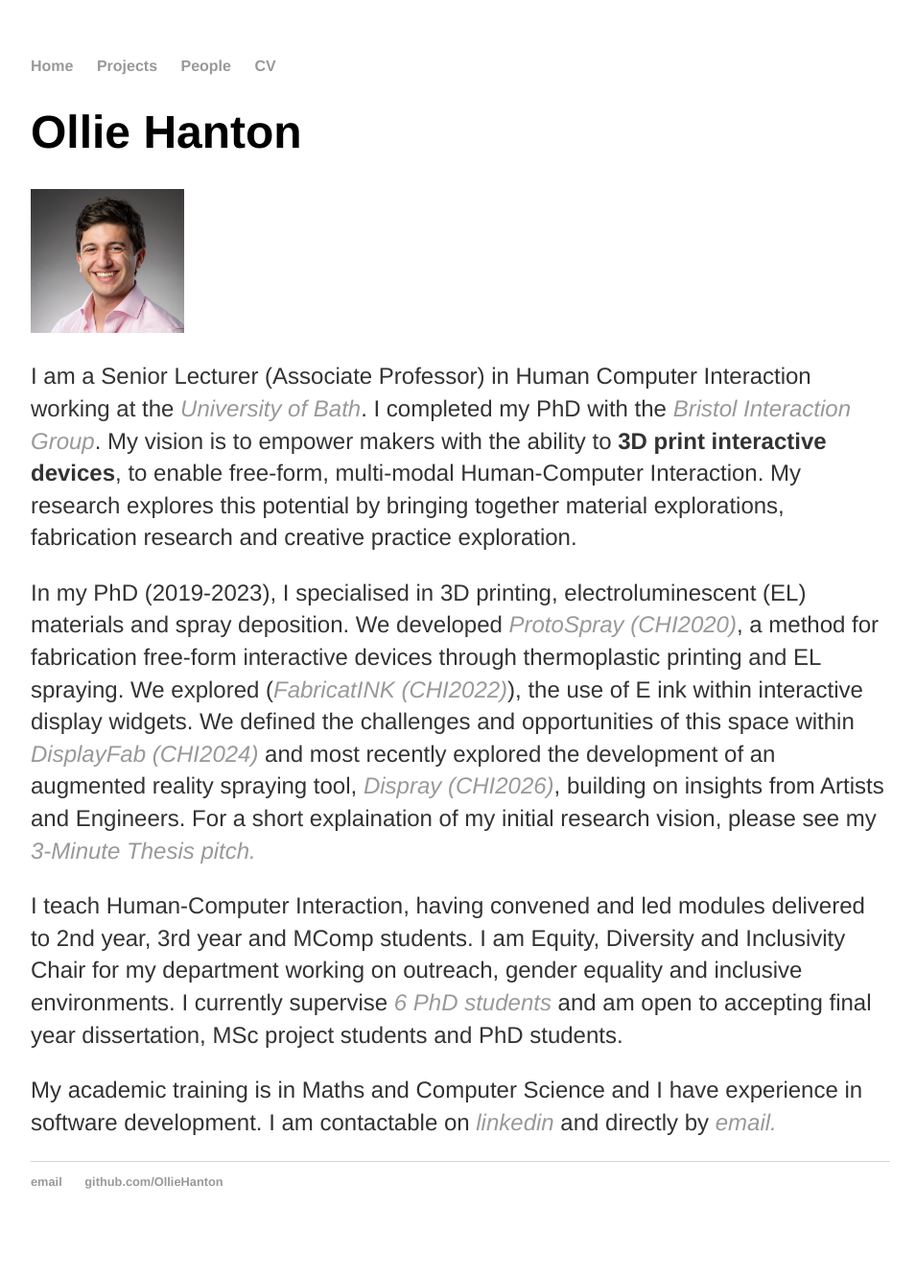
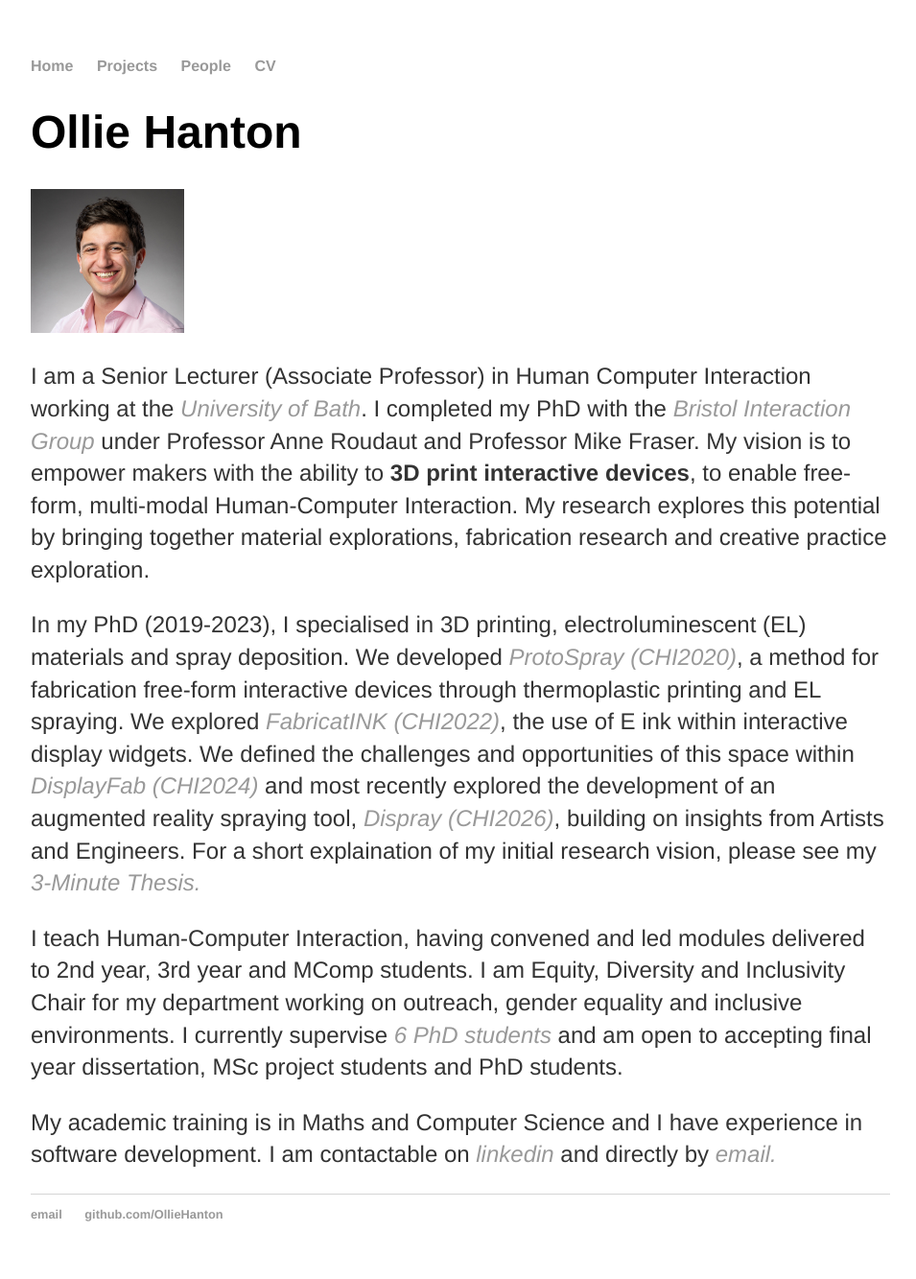
Before and after one commit to OllieHanton/olliehanton.github.io, a Jekyll site: the page built from index.html, in a window 1280 px wide. Shown: the whole page at 96% size, without its empty margins (160-1115 px from the left). Built offline with Jekyll 4.4.1, drawn with Linux system fonts in a browser that asks for light colours; before the commit the page ends 1299 px from its top, so only the background shows below that.

Commit message:
Update index.html

```diff
--- a/index.html
+++ b/index.html
@@ -5,12 +5,12 @@ title: Ollie Hanton, Associate Professor in Human Computer Interaction
 <div class="blurb">
 	<h1>Ollie Hanton</h1>
 	<img src="/asset/olliehantonnew.jpg" alt="profile picture" height="150">
-	<p> I am a Senior Lecturer (Associate Professor) in Human Computer Interaction working at the <a href="https://researchportal.bath.ac.uk/en/persons/ollie-hanton/"><em>University of Bath</em></a>. I completed my PhD with the <a href="http://www.biglab.co.uk/people/"><em>Bristol Interaction Group</em></a>.
+	<p> I am a Senior Lecturer (Associate Professor) in Human Computer Interaction working at the <a href="https://researchportal.bath.ac.uk/en/persons/ollie-hanton/"><em>University of Bath</em></a>. I completed my PhD with the <a href="http://www.biglab.co.uk/people/"><em>Bristol Interaction Group</em></a> under Professor Anne Roudaut and Professor Mike Fraser.
 		My vision is to empower makers with the ability to <b>3D print interactive devices</b>, to enable free-form, multi-modal Human-Computer Interaction. My research explores this potential by bringing together material explorations, fabrication research and creative practice exploration. </p>
 
-	<p> In my PhD (2019-2023), I specialised in 3D printing, electroluminescent  (EL) materials and spray deposition. We developed <a href=""><em>ProtoSpray (CHI2020)</em></a>, a method for fabrication free-form interactive devices through thermoplastic printing and EL spraying. We explored (<a href=""><em>FabricatINK (CHI2022)</em></a>),
+	<p> In my PhD (2019-2023), I specialised in 3D printing, electroluminescent  (EL) materials and spray deposition. We developed <a href=""><em>ProtoSpray (CHI2020)</em></a>, a method for fabrication free-form interactive devices through thermoplastic printing and EL spraying. We explored <a href=""><em>FabricatINK (CHI2022)</em></a>,
 		the use of E ink within interactive display widgets. We defined the challenges and opportunities of this space within <a href=""><em>DisplayFab (CHI2024)</em></a> and most recently explored the development of an augmented reality spraying tool, <a href=""><em>Dispray (CHI2026)</em></a>, building on insights from Artists and Engineers. For a short explaination of my initial research vision, please see my
-		<a href="https://www.youtube.com/watch?v=Zk6gxA97CXI&ab_channel=BristolDoctoralCollege%28BDC%29"><em>3-Minute Thesis pitch.</em></a></p>
+		<a href="https://www.youtube.com/watch?v=Zk6gxA97CXI&ab_channel=BristolDoctoralCollege%28BDC%29"><em>3-Minute Thesis.</em></a></p>
 
 	<p> I teach Human-Computer Interaction, having convened and led modules delivered to 2nd year, 3rd year and MComp students. I am Equity, Diversity and Inclusivity Chair for my department working on outreach, gender equality and inclusive environments.
 	I currently supervise <a href=""><em>6 PhD students</em></a> and am open to accepting final year dissertation, MSc project students and PhD students. </p>
```
